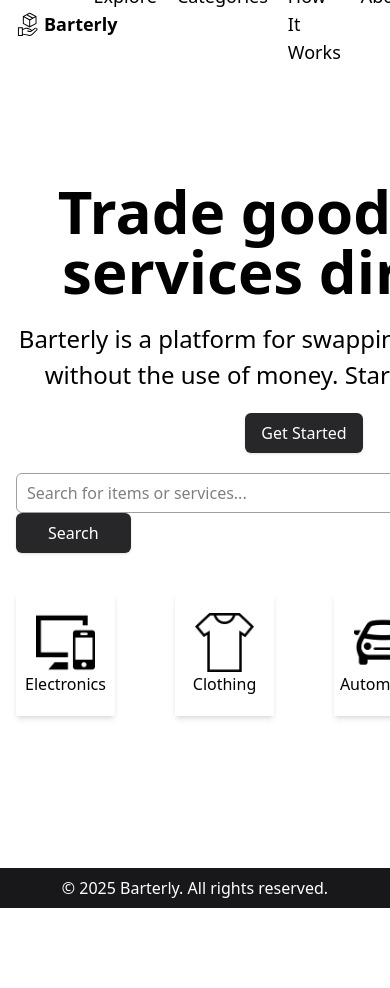
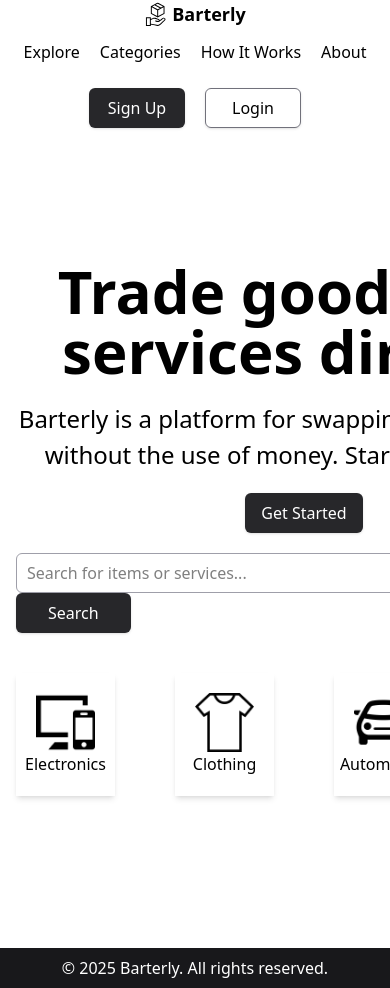
Before and after one commit to AlexKT1022/barterly-frontend, a React (Vite) app: page / in a window 390 px wide. Shown: the top 988 px of the page. Before the commit the page ends 908 px from the top, so only its background shows below. Built offline with nearby package versions, Linux system fonts and the light colour scheme.

Commit message:
took a while but i get it now. nav responsivness tested / works

```diff
--- a/src/components/Navbar.jsx
+++ b/src/components/Navbar.jsx
@@ -5,12 +5,13 @@
   const { token, logout } = useAuth();
   return (
     <>
-      <div className="flex justify-between items-center h-12">
-        <div className="font-bold flex items-center text-lg">
+      <nav className="">
+        <div className="flex flex-col gap-3 md:flex-row md:items-center md:justify-between">
+          <div className="font-bold flex items-center justify-center lg:justify-normal text-lg">
             <img src="/bartley_outline.svg" className="mr-1 h-6 w-auto" />
             <NavLink to="/"> Barterly </NavLink>
           </div>
-        <div className="flex gap-5 text-lg">
+          <div className="flex w-full justify-center gap-5 lg:text-lg md:text-md md:auto">
             <NavLink to="/explore" className="hover-underline-animation">
               Explore
             </NavLink>
@@ -26,7 +27,7 @@
           </div>
           <div className="flex gap-5"></div>
 
-        <div className="flex gap-5">
+          <div className="flex gap-5 justify-center">
             {token ? (
               <>
                 <NavLink to="/profile">Profile</NavLink>
@@ -35,20 +36,20 @@
             ) : (
               <>
                 <NavLink to="/register">
-                <button className="px-4 h-10 rounded-md bg-zinc-800 text-white transition-colors duration-300 hover:bg-zinc-500 shadow-sm">
+                  <button className="px-4 w-24 h-10 rounded-md bg-zinc-800 text-white transition-colors duration-300 hover:bg-zinc-500 shadow-sm">
                     Sign Up
                   </button>
                 </NavLink>
                 <NavLink to="/login">
-                <button className="px-4 h-10 rounded-md border-1 border-zinc-500 transition-colors duration-300 hover:bg-zinc-500 hover:text-white hover:border-transparent shadow-sm">
+                  <button className="px-4 w-24 h-10 rounded-md border-1 border-zinc-500 transition-colors duration-300 hover:bg-zinc-500 hover:text-white hover:border-transparent shadow-sm">
                     Login
                   </button>
                 </NavLink>
-
               </>
             )}
           </div>
         </div>
+      </nav>
     </>
   );
 };
--- a/src/index.css
+++ b/src/index.css
@@ -1,4 +1,8 @@
-@import 'tailwindcss';
+@import "tailwindcss";
+
+@theme {
+  --breakpoint-xs: 30rem; /* Creates a new `xs` breakpoint at 480px */
+}
 
 * {
   /* margin: 0; */
@@ -19,7 +23,7 @@
 }
 
 .hover-underline-animation::after {
-  content: '';
+  content: "";
   position: absolute;
   width: 100%;
   transform: scaleX(0);
--- a/src/pages/Homepage.jsx
+++ b/src/pages/Homepage.jsx
@@ -1,74 +1,76 @@
-import { Link } from 'react-router';
+import { Link } from "react-router";
 
 const Homepage = () => {
   return (
     <>
-      <div className='flex flex-col justify-center items-center mx-auto h-200'>
-        <h1 className='font-bold w-lg text-center text-base/15 mb-5'>
+      <section className="">
+        <div className="flex flex-col justify-center items-center h-200">
+          <h1 className="font-bold w-lg text-center text-base/15 mb-5">
             Trade goods and services directly
           </h1>
-        <h2 className='text-center w-xl mb-5'>
+          <h2 className="text-center w-xl mb-5">
             Barterly is a platform for swapping items and skills without the use
             of money. Start trading today!
           </h2>
-        <Link to=''>
-          <button className='px-4 h-10 rounded-md bg-zinc-800 text-white transition-colors duration-300 hover:bg-zinc-500 shadow-sm mb-5'>
+          <Link to="">
+            <button className="px-4 h-10 rounded-md bg-zinc-800 text-white hover:bg-zinc-500 transition-colors duration-300  shadow-sm mb-5">
               Get Started
             </button>
           </Link>
-        <div className='mb-10'>
+          <div className="mb-10">
             <form>
               <input
-              className='w-lg h-10 rounded-md border-1 border-zinc-400 mr-3'
-              placeholder='Search for items or services...'
-              id='home-search'
+                className="w-lg h-10 rounded-md border-1 border-zinc-400 mr-3"
+                placeholder="Search for items or services..."
+                id="home-search"
               ></input>
-            <Link to=''>
-              <button className='px-8 h-10 rounded-md bg-zinc-800 text-white transition-colors duration-300 hover:bg-zinc-500 shadow-sm'>
+              <Link to="">
+                <button className="px-8 h-10 rounded-md bg-zinc-800 text-white transition-colors duration-300 hover:bg-zinc-500 shadow-sm">
                   Search
                 </button>
               </Link>
             </form>
           </div>
-        <div className='grid grid-cols-4 gap-15'>
+          <div className="grid xs:grid-cols-2 grid-cols-4 gap-15">
             <Link
-            to=''
-            className='p-5 shadow-md hover:shadow-xl transition-all duration-300'
+              to=""
+              className="p-5 shadow-md hover:shadow-xl transition-all duration-300"
             >
-            <div className='flex flex-col justify-center items-center'>
-              <img src='src\assets\electronics.png'></img>
+              <div className="flex flex-col justify-center items-center">
+                <img src="src\assets\electronics.png"></img>
                 <p>Electronics</p>
               </div>
             </Link>
             <Link
-            to=''
-            className='p-5 shadow-md hover:shadow-xl transition-all duration-300'
+              to=""
+              className="p-5 shadow-md hover:shadow-xl transition-all duration-300"
             >
-            <div className='flex flex-col justify-center items-center'>
-              <img src='src\assets\clothing.png'></img>
+              <div className="flex flex-col justify-center items-center">
+                <img src="src\assets\clothing.png"></img>
                 <p>Clothing</p>
               </div>
             </Link>
             <Link
-            to=''
-            className='p-5 shadow-md hover:shadow-xl transition-all duration-300'
+              to=""
+              className="p-5 shadow-md hover:shadow-xl transition-all duration-300"
             >
-            <div className='flex flex-col justify-center items-center'>
-              <img src='src\assets\automotive.png'></img>
+              <div className="flex flex-col justify-center items-center">
+                <img src="src\assets\automotive.png"></img>
                 <p>Automotive</p>
               </div>
             </Link>
             <Link
-            to=''
-            className='p-5 shadow-md hover:shadow-xl transition-all duration-300'
+              to=""
+              className="p-5 shadow-md hover:shadow-xl transition-all duration-300"
             >
-            <div className='flex flex-col justify-center items-center'>
-              <img src='src\assets\services.png'></img>
+              <div className="flex flex-col justify-center items-center">
+                <img src="src\assets\services.png"></img>
                 <p>Services</p>
               </div>
             </Link>
           </div>
         </div>
+      </section>
     </>
   );
 };
```
Also changed, not shown: src/layouts/RootLayout.jsx (+6 -6 lines). Lines whose indentation alone changed are shown as unchanged.
